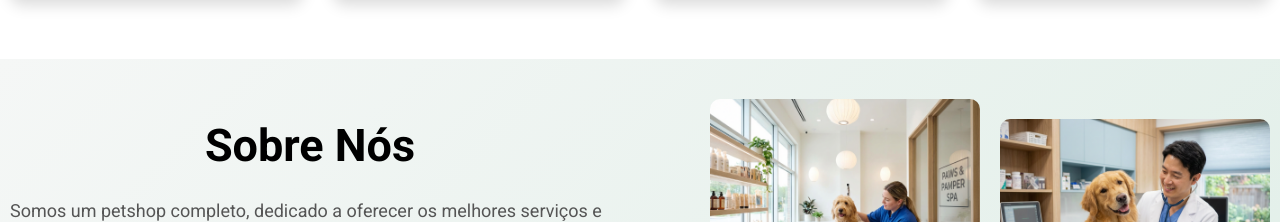
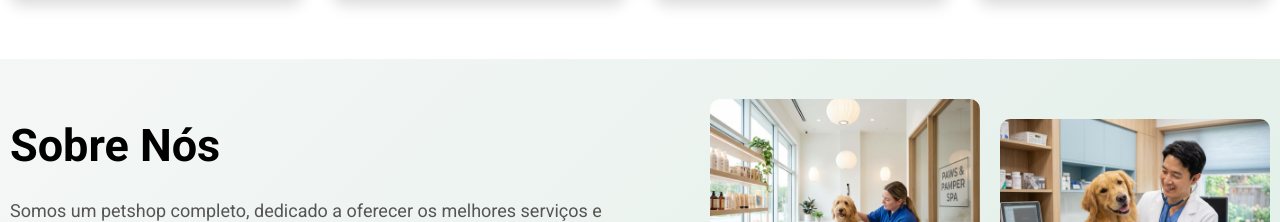
Before and after one commit to ClewertonRodrigues/petshop-dev, a React (Vite) app: page / in a window 1280 px wide. Shown: the part 1222-1444 px from the top of the page. Built offline with nearby package versions, Linux system fonts and the light colour scheme.

Commit message:
style: corrige alinhamento do título da seção about

```diff
--- a/src/styles.module.scss
+++ b/src/styles.module.scss
@@ -134,6 +134,10 @@ section{
 
   .boxContentAbout{
     max-width: 600px;
+
+    .titleSection{
+      text-align: start;
+    }
 
     p{
       color: #555;
@@ -371,7 +375,7 @@ footer{
     .boxContentAbout{
       max-width: 100%;
 
-      h2, p{
+      .titleSection, p{
         text-align: center;
       }
     }
```
